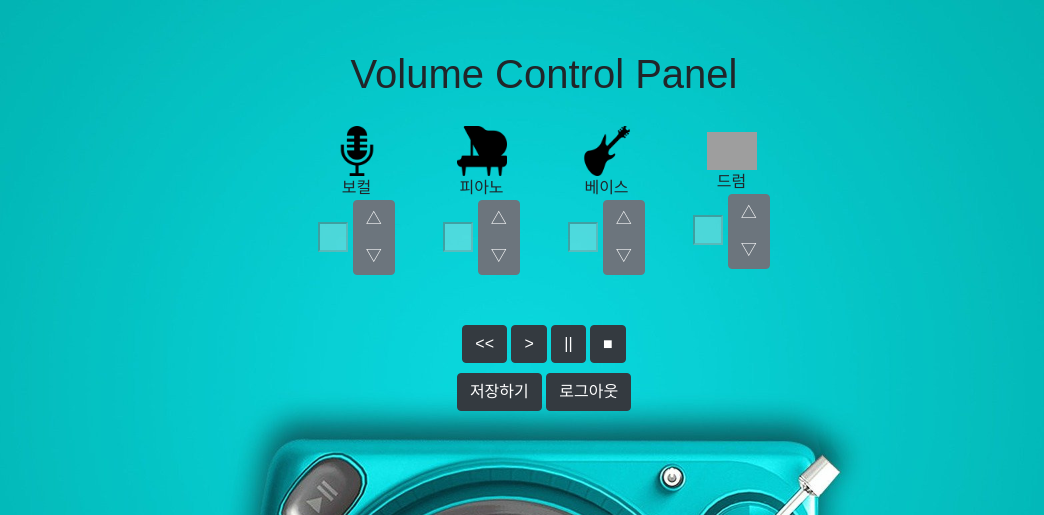
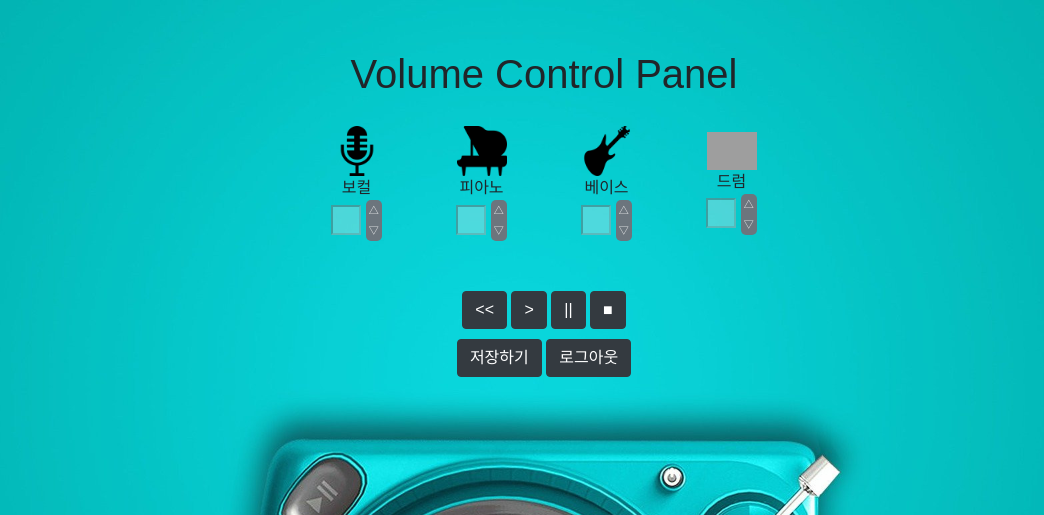
Before and after one commit to chosaihim/jungle_week0, a Flask app: template week0/templates/play.html in a window 1280 px wide. Shown: the top 515 px of the page, without its empty margins (96-1140 px from the left). Run offline with Flask 2, Linux system fonts and the light colour scheme; the template is opened without the code that fills it, so the values that code supplies are empty; parts of the project's set-up code (start-up, migrations or seed data) failed here and were passed over; some libraries are stand-ins or nearby versions; some web fonts are replaced; grey boxes are pictures that could not be loaded.

Commit message:
button design edited

```diff
--- a/week0/app.py
+++ b/week0/app.py
@@ -31,7 +31,8 @@ app.config.update(
 jwt = JWTManager(app)
 
 from pymongo import MongoClient
-client = MongoClient('localhost', 27017)
+# client = MongoClient('localhost', 27017)
+client = MongoClient('mongodb://a:a@13.124.64.131',27017) #ec-2 에서 접근할 때
 db = client.week0
 
 @app.route('/')
--- a/week0/templates/play.html
+++ b/week0/templates/play.html
@@ -43,13 +43,26 @@
 
             .session {
                 width: 50px;
-                {#margin: auto;#}
+                /*{#margin: auto;#}*/
                 margin-top: 20px;
             }
 
             .input_box
             {
                 width: 30px;
+            }
+
+            .vol_btn{
+                background-color: gray(); /* Green */
+                border: none;
+                color: white;
+                padding: 3px 3px;
+                text-align: center;
+                text-decoration: none;
+                display: inline-block;
+                font-size: 10px;
+                width:20px;
+                border-radius: 5px;
             }
 
             .play_button{
@@ -73,7 +86,7 @@
             .Row {
                 display: table;
                 table-layout: fixed; /*Optional*/
-                {#border-spacing: 10px; /*Optional*/#}
+                /*{#border-spacing: 10px; !*Optional*!#}*/
             }
             .Column {
                 display: table-cell;
@@ -87,15 +100,14 @@
             var audio4 = new Audio('../static/m4.mp3');
 
             $(document).ready(function () {
+
                 audio1.volume = {{_vol1}};
                 audio2.volume = {{_vol2}};
                 audio3.volume = {{_vol3}};
                 audio4.volume = {{_vol4}};
-            });
 
 
-
-
+            });
 
             function play(){
                 audio1.play();
@@ -221,8 +233,8 @@
                         </div>
                         <input id="vol1" class="input_box" disabled placeholder="{{_vol1}}">
                         <div id="sound1" class="btn-group-vertical">
-                            <button type="button" class="btn btn-secondary" onclick="volUp(audio1,'vol1')"> △ </button>
-                            <button type="button" class="btn btn-secondary" onclick="volDown(audio1,'vol1')"> ▽ </button>
+                            <button type="button" class="btn btn-secondary vol_btn" onclick="volUp(audio1,'vol1')"> △ </button>
+                            <button type="button" class="btn btn-secondary vol_btn" onclick="volDown(audio1,'vol1')"> ▽ </button>
                         </div>
                     </div>
 
@@ -233,8 +245,8 @@
                         </div>
                         <input id="vol2" class="input_box" disabled placeholder="{{_vol2}}">
                         <div id="sound2" class="btn-group-vertical">
-                            <button type="button" class="btn btn-secondary" onclick="volUp(audio2,'vol2')"> △ </button>
-                            <button type="button" class="btn btn-secondary" onclick="volDown(audio2,'vol2')"> ▽ </button>
+                            <button type="button" class="btn btn-secondary vol_btn" onclick="volUp(audio2,'vol2')"> △ </button>
+                            <button type="button" class="btn btn-secondary vol_btn" onclick="volDown(audio2,'vol2')"> ▽ </button>
                         </div>
                     </div>
 
@@ -245,8 +257,8 @@
                         </div>
                         <input id="vol3" class="input_box" disabled placeholder="{{_vol3}}">
                         <div id="sound3" class="btn-group-vertical">
-                            <button type="button" class="btn btn-secondary" onclick="volUp(audio3,'vol3')"> △ </button>
-                            <button type="button" class="btn btn-secondary" onclick="volDown(audio3,'vol3')"> ▽ </button>
+                            <button type="button" class="btn btn-secondary vol_btn" onclick="volUp(audio3,'vol3')"> △ </button>
+                            <button type="button" class="btn btn-secondary vol_btn" onclick="volDown(audio3,'vol3')"> ▽ </button>
                         </div>
                     </div>
 
@@ -257,8 +269,8 @@
                         </div>
                         <input id="vol4" class="input_box" disabled placeholder="{{_vol4}}">
                         <div id="sound4" class="btn-group-vertical">
-                            <button type="button" class="btn btn-secondary" onclick="volUp(audio4,'vol4')"> △ </button>
-                            <button type="button" class="btn btn-secondary" onclick="volDown(audio4,'vol4')"> ▽ </button>
+                            <button type="button" class="btn btn-secondary vol_btn" onclick="volUp(audio4,'vol4')"> △ </button>
+                            <button type="button" class="btn btn-secondary vol_btn" onclick="volDown(audio4,'vol4')"> ▽ </button>
                         </div>
                     </div>
 
```
